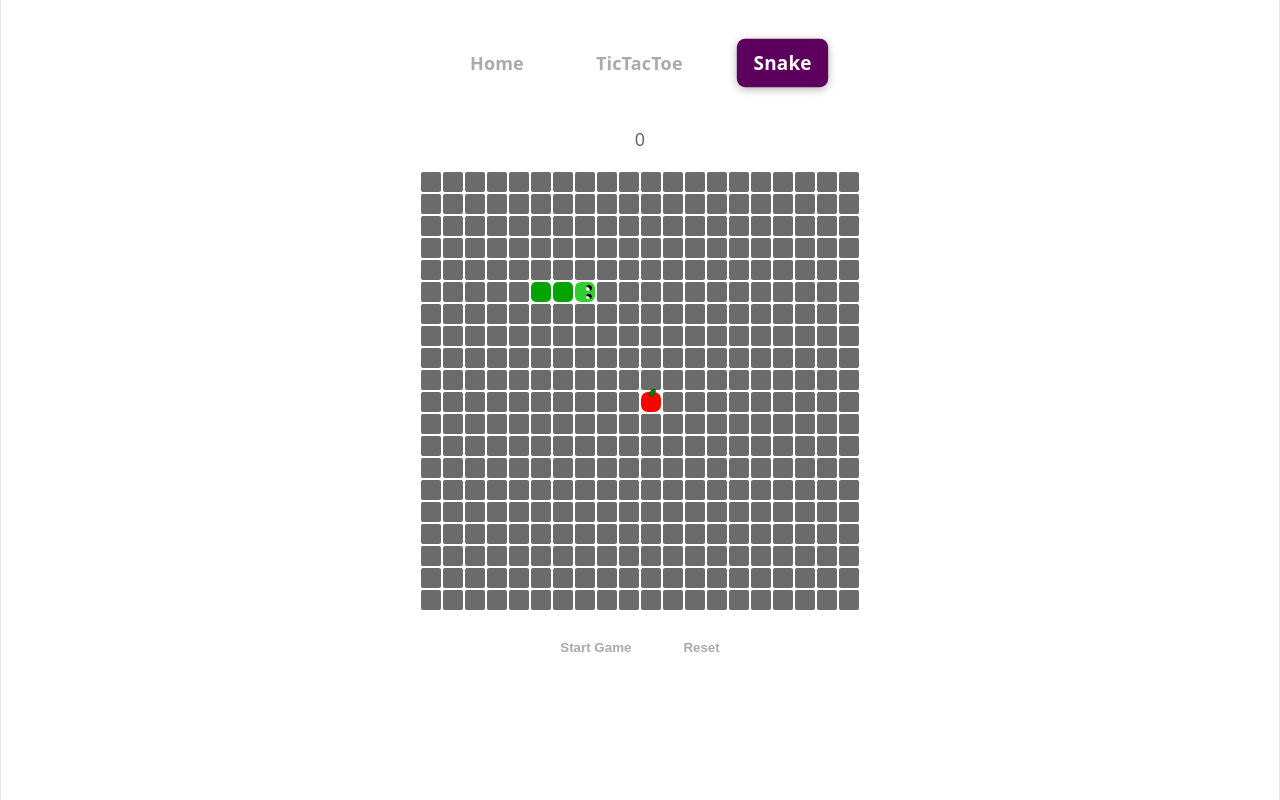
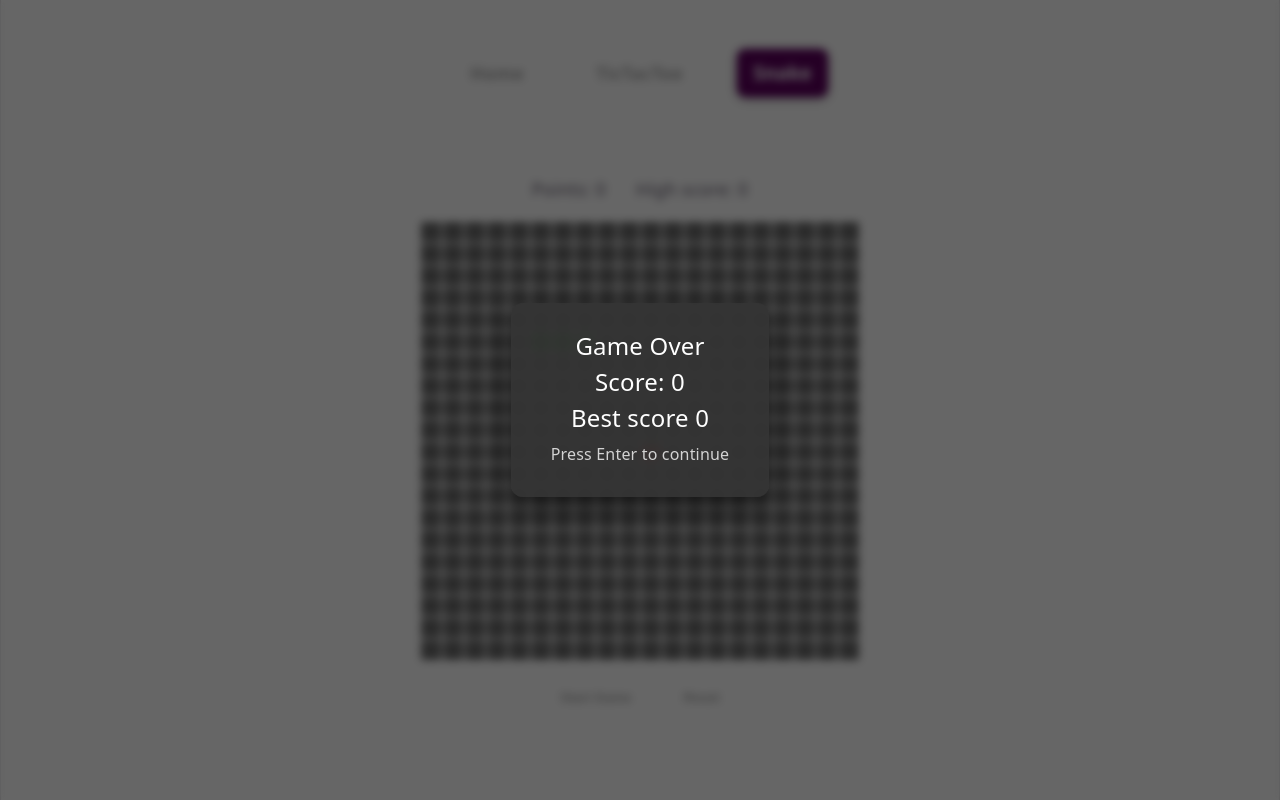
Before and after one commit to GustavM01/Games, a React (Vite) app: page /snake in a window 1280 px wide. Both pictures are taken after a click on the button "Start Game". Built offline with nearby package versions, Linux system fonts and the light colour scheme.

Commit message:
Finished snake logic and added CSS

```diff
--- a/src/pages/Menu.css
+++ b/src/pages/Menu.css
@@ -1,5 +1,5 @@
 .navbar {
-  margin: 40px 40px;
+  margin: 50px auto 80px;
   display: flex;
   justify-content: center;
   gap: 20px;
--- a/src/pages/Snake.css
+++ b/src/pages/Snake.css
@@ -12,6 +12,47 @@
     background 0.2s,
     border-radius 0.2s;
   border-radius: 2px;
+}
+
+.overlay {
+  position: fixed;
+  inset: 0;
+  background: rgba(0, 0, 0, 0.6);
+  backdrop-filter: blur(4px);
+
+  display: flex;
+  justify-content: center;
+  align-items: center;
+
+  z-index: 1000;
+  animation: fadeIn 0.2s ease;
+}
+
+.overlay-card {
+  /* top: 42%;
+  left: 50%;
+  transform: translate(-50%, -50%); */
+  background: rgba(52, 52, 52, 0.95);
+  padding: 30px 40px;
+  border-radius: 12px;
+  font-size: x-large;
+  text-align: center;
+  color: white;
+  display: flex;
+  flex-direction: column;
+  gap: 10px;
+  box-shadow: 0 10px 30px rgba(0, 0, 0, 0.5);
+  animation: pop 0.25s ease;
+}
+
+.continue {
+  font-size: medium;
+  color: lightgray;
+}
+
+.points-container {
+  display: flex;
+  gap: 30px;
 }
 
 .snake-btn-container {
@@ -88,3 +129,12 @@
 .head::after {
   right: 3px;
 }
+
+@keyframes fadeIn {
+  from {
+    opacity: 0;
+  }
+  to {
+    opacity: 1;
+  }
+}
--- a/src/pages/Snake.jsx
+++ b/src/pages/Snake.jsx
@@ -8,6 +8,7 @@ function Snake() {
     [5, 6],
     [5, 7],
   ]);
+  const snakeRef = useRef(snake);
   const [direction, setDirection] = useState([0, 1]);
   const directionRef = useRef(direction);
   const [food, setFood] = useState([10, 10]);
@@ -18,9 +19,15 @@ function Snake() {
   const [highScore, setHighScore] = useState(
     () => parseInt(localStorage.getItem("snakeHighScore")) || 0,
   );
+  const [showGameOver, setShowGameOver] = useState(false);
+  const gameOverRef = useRef(showGameOver);
 
-  //Strictmode gör så att den räknar poäng 2 ggr därför har jag denna
+  //Strictmode gör så att den räknar poäng 2 ggr därför har jag denna // Behövs nog inte nu löste det på ett annat sätt
   const [hasEaten, setHasEaten] = useState(false);
+
+  useEffect(() => {
+    gameOverRef.current = showGameOver;
+  }, [showGameOver]);
 
   useEffect(() => {
     foodRef.current = food;
@@ -30,6 +37,10 @@ function Snake() {
     playingRef.current = playing;
   }, [playing]);
 
+  useEffect(() => {
+    snakeRef.current = snake;
+  }, [snake]);
+
   const [seconds, setSeconds] = useState(0);
 
   useEffect(() => {
@@ -37,13 +48,14 @@ function Snake() {
   }, [direction]);
 
   function moveSnake() {
-    setSnake((prevSnake) => {
-      let newSnake = [...prevSnake];
+    let prevSnake = snakeRef.current;
     let headPosition = prevSnake[prevSnake.length - 1];
     let newPosition = [
       headPosition[0] + directionRef.current[0],
       headPosition[1] + directionRef.current[1],
     ];
+
+    const newSnake = [...prevSnake];
 
     if (
       newPosition[0] >= 20 ||
@@ -51,14 +63,19 @@ function Snake() {
       newPosition[1] >= 20 ||
       newPosition[1] < 0
     ) {
+      setShowGameOver(true);
+      setPlaying(false);
       handleReset();
+      return;
     }
 
     if (
-        prevSnake.some(([r, c]) => r === newPosition[0] && c === newPosition[1])
+      newSnake.some(([r, c]) => r === newPosition[0] && c === newPosition[1])
     ) {
+      setShowGameOver(true);
+      setPlaying(false);
       handleReset();
-        return prevSnake;
+      return;
     }
 
     const ateFood =
@@ -89,7 +106,7 @@ function Snake() {
               Math.floor(Math.random() * 20),
             ];
           } while (
-              prevSnake.some(([r, c]) => r === newFood[0] && c == newFood[1])
+            newSnake.some(([r, c]) => r === newFood[0] && c == newFood[1])
           );
           return newFood;
         });
@@ -97,8 +114,7 @@ function Snake() {
     }
 
     newSnake.push(newPosition);
-      return newSnake;
-    });
+    setSnake(newSnake);
   }
 
   useEffect(() => {
@@ -113,6 +129,7 @@ function Snake() {
 
   useEffect(() => {
     function handleKey(e) {
+      if (gameOverRef.current === false) {
         if (e.key === "ArrowUp" && directionRef.current[0] === 0) {
           setDirection([-1, 0]);
           !playing && setPlaying(true);
@@ -133,10 +150,24 @@ function Snake() {
           }
         }
       }
+    }
     window.addEventListener("keydown", handleKey);
 
     return () => window.removeEventListener("keydown", handleKey);
   }, []);
+
+  useEffect(() => {
+    const handleKeyDown = (event) => {
+      if (event.key === "Enter" && showGameOver) {
+        setShowGameOver(false);
+        handleReset();
+        setPoints(0);
+        return;
+      }
+    };
+    window.addEventListener("keydown", handleKeyDown);
+    return () => window.removeEventListener("keydown", handleKeyDown);
+  }, [showGameOver]);
 
   function handleStart() {
     if (playingRef.current === false) {
@@ -147,8 +178,6 @@ function Snake() {
   }
 
   function handleReset() {
-    setPoints(0);
-    setPlaying(false);
     setSnake([
       [5, 5],
       [5, 6],
@@ -160,7 +189,20 @@ function Snake() {
 
   return (
     <div className="container">
-      <p>{points}</p>
+      <div className="points-container">
+        {showGameOver && (
+          <div className="overlay">
+            <div className="overlay-card">
+              <p>Game Over</p>
+              <p>Score: {points}</p>
+              <p>Best score {highScore}</p>
+              <p className="continue">Press Enter to continue</p>
+            </div>
+          </div>
+        )}
+        <p>Points: {points}</p>
+        <p>High score: {highScore}</p>
+      </div>
       <div className="grid">
         {Array.from({ length: 20 }).map((_, row) =>
           Array.from({ length: 20 }).map((_, col) => {
```
Lines whose indentation alone changed are shown as unchanged.
